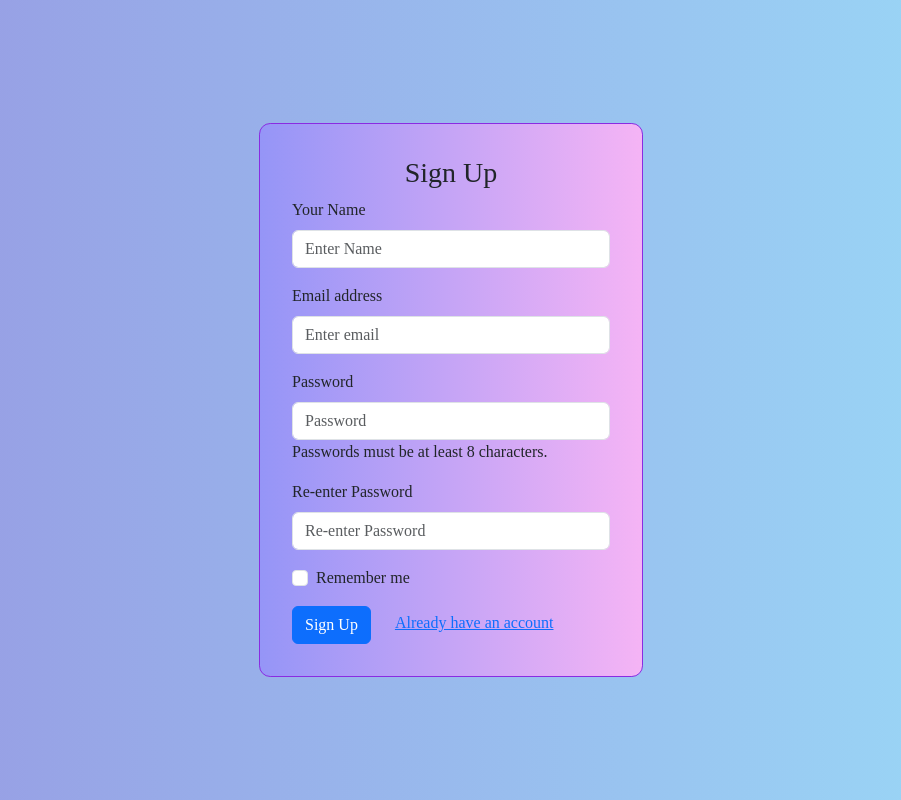
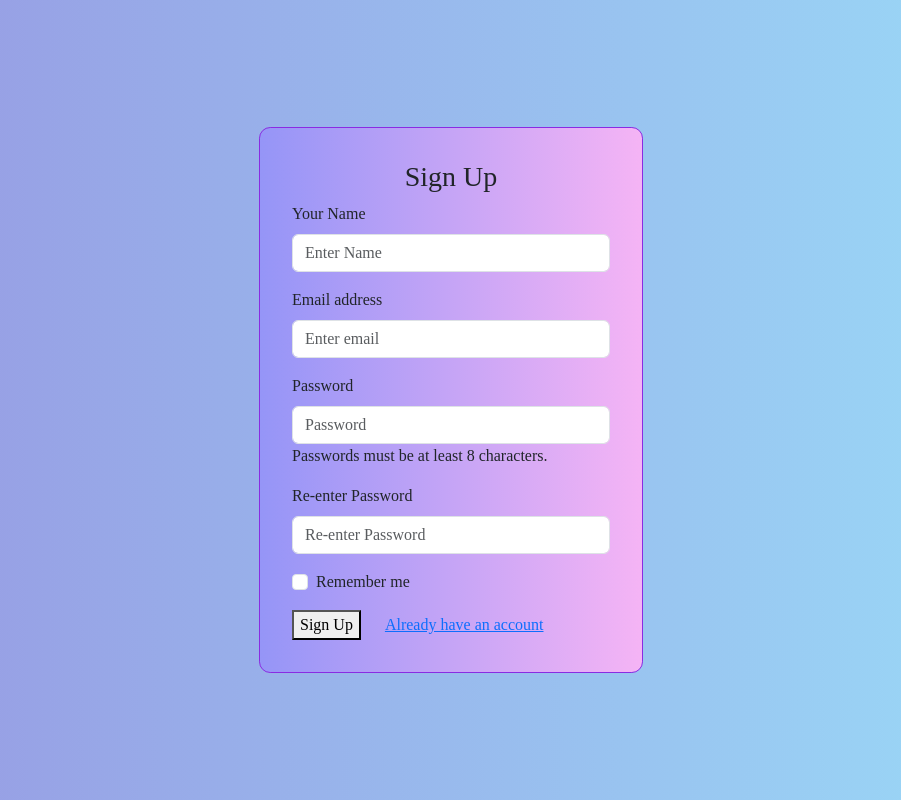
Before and after one commit to shreyapatelcs20/W3villa-Movie-App, a React (Vite) app in the folder movie-app/: page / in a window 1280 px wide. Shown: the whole page, without its empty margins (189-1090 px from the left). Built offline with nearby package versions, Linux system fonts and the light colour scheme.

Commit message:
Update SignUp.jsx

```diff
--- a/movie-app/src/Components/SignUp.jsx
+++ b/movie-app/src/Components/SignUp.jsx
@@ -1,5 +1,4 @@
 import { useState } from 'react';
-import Button from "react-bootstrap/Button";
 import Form from "react-bootstrap/Form";
 import "./style.css";
 import { Link, useNavigate } from 'react-router-dom';
@@ -106,9 +105,13 @@
         </Form.Group>
 
         <div className="login-button">
-          <Button variant="primary" type="submit">
+        <button
+            className="button-20"
+            role="button"
+            type='sumbit'
+          >
             Sign Up
-          </Button>
+          </button>
           <Link to='/login' className="m-4">Already have an account</Link>
         </div>
 
```
